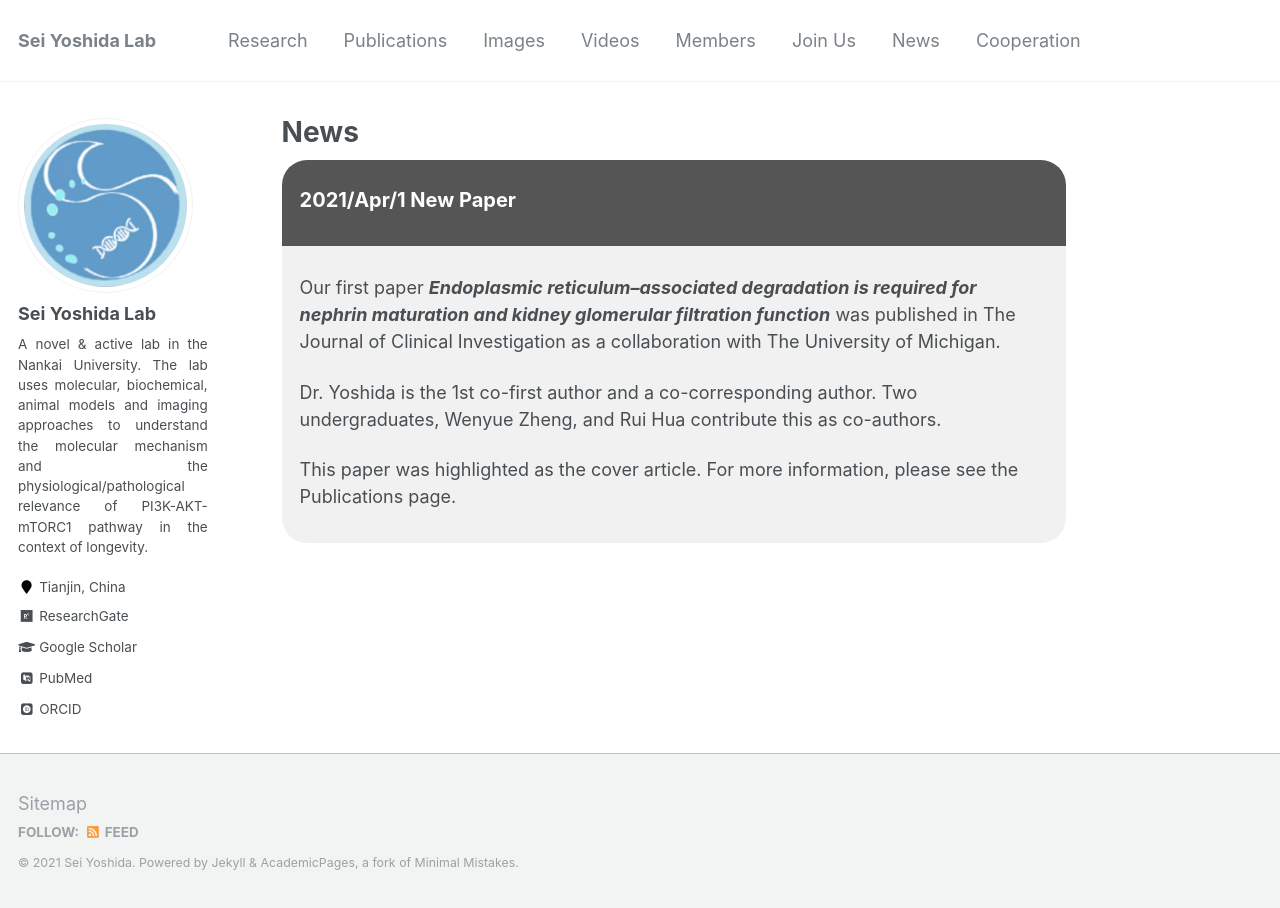
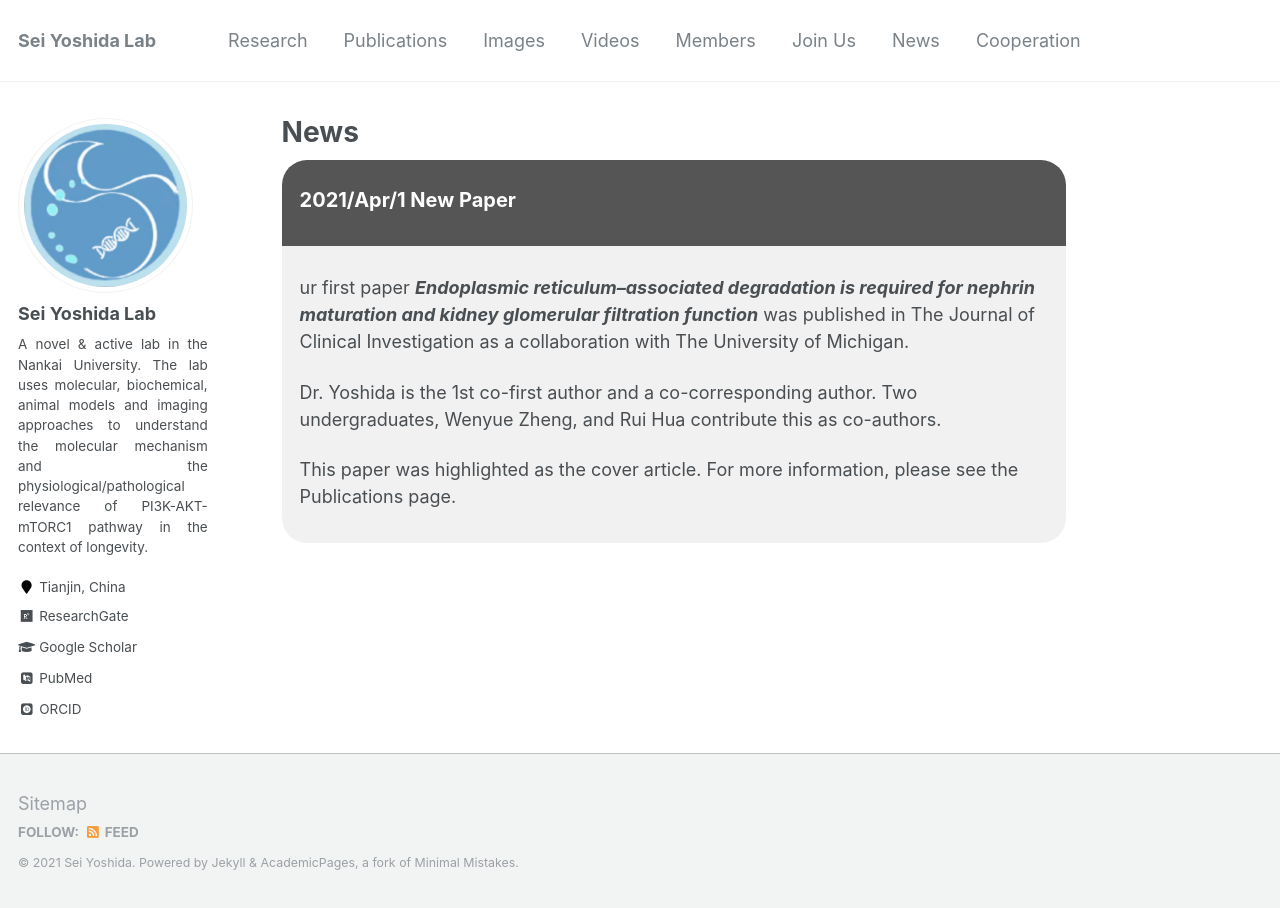
Before and after one commit to seiyoshida-lab/seiyoshida-lab.github.io, a Jekyll site: the page built from _pages/news.md, in a window 1280 px wide. Built offline with Jekyll 4.4.1, drawn with Linux system fonts in a browser that asks for light colours; some web fonts are replaced.

Commit message:
Update news.md

```diff
--- a/_pages/news.md
+++ b/_pages/news.md
@@ -38,7 +38,7 @@
 <body>
 <div class="li"><p><b>2021/Apr/1 New Paper</b></p></div>
 <div class="content">
-  <p>Our first paper <b><i>Endoplasmic reticulum–associated degradation is required for nephrin maturation and kidney glomerular filtration function</i></b> was published in The Journal of Clinical Investigation as a collaboration with The University of Michigan.</p>
+  <p>ur first paper <b><i>Endoplasmic reticulum–associated degradation is required for nephrin maturation and kidney glomerular filtration function</i></b> was published in The Journal of Clinical Investigation as a collaboration with The University of Michigan.</p>
   <p>Dr. Yoshida is the 1st co-first author and a co-corresponding author. Two undergraduates, Wenyue Zheng, and Rui Hua contribute this as co-authors.</p>
   <p>This paper was highlighted as the cover article. For more information, please see the Publications page.</p>
 </div>
```
